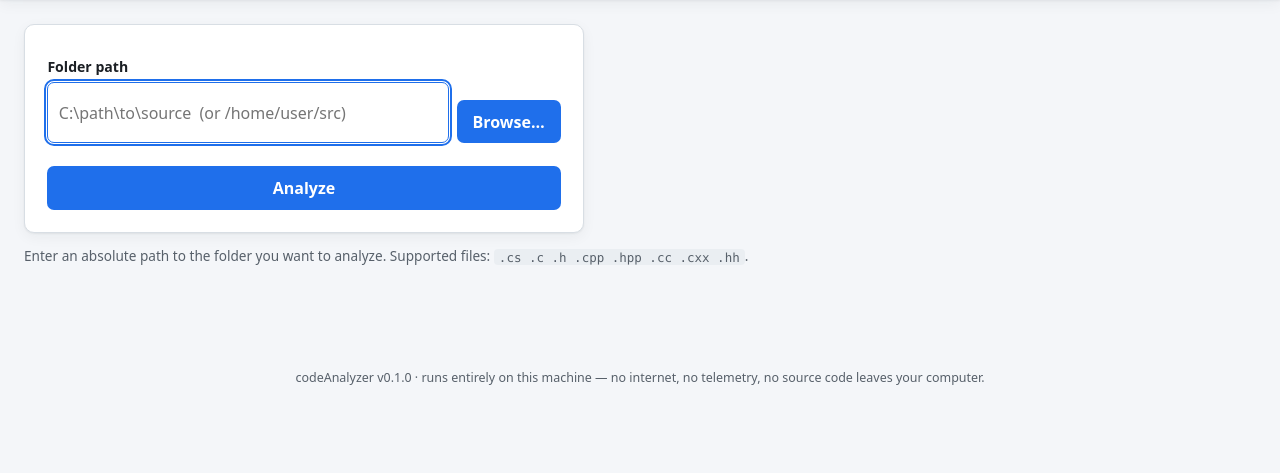
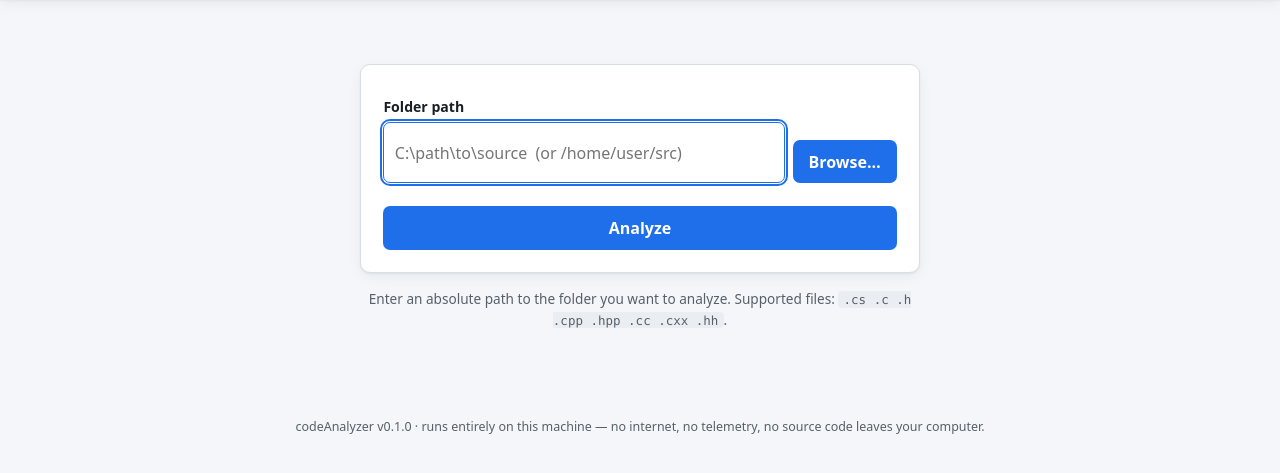
Before and after one commit to kvncygn/codeAnalyzerv2, a Flask app: page / in a window 1280 px wide. Shown: the part 137-610 px from the top of the page. Run offline with Flask 3, Linux system fonts and the light colour scheme; the visitor is signed in with stand-in values (Sample User, id 1).

Commit message:
UI: Baslangic sayfasi modal tasarimi ortalandi

```diff
--- a/src/codeanalyzer/web/static/style.css
+++ b/src/codeanalyzer/web/static/style.css
@@ -55,6 +55,7 @@ main { max-width: 1400px; margin: 1.5rem auto; padding: 0 1.5rem 3rem; }
   max-width: 560px; padding: 1.4rem;
   background: var(--panel); border: 1px solid var(--line);
   border-radius: var(--radius); box-shadow: var(--shadow);
+  margin: 4rem auto 1rem auto;
 }
 .card label { font-weight: 600; font-size: .88rem; margin-top: .5rem; }
 .card input {
@@ -67,7 +68,7 @@ main { max-width: 1400px; margin: 1.5rem auto; padding: 0 1.5rem 3rem; }
   background: var(--blue); color: #fff; font: inherit; font-weight: 600; cursor: pointer;
 }
 .card button:hover { background: var(--blue-dark); }
-.hint { font-size: .85rem; color: var(--muted); }
+.hint { font-size: .85rem; color: var(--muted); text-align: center; max-width: 560px; margin: 0 auto; }
 .folder-row { display: flex; gap: .5rem; align-items: stretch; }
 .folder-row input { flex: 1; min-width: 0; }
 .folder-row .btn { white-space: nowrap; }
```
